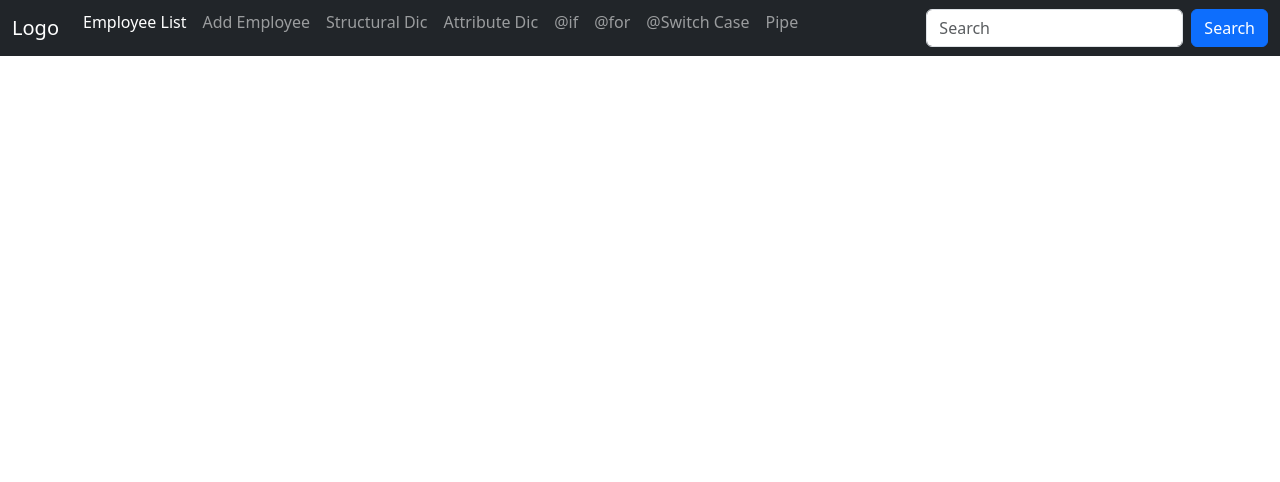
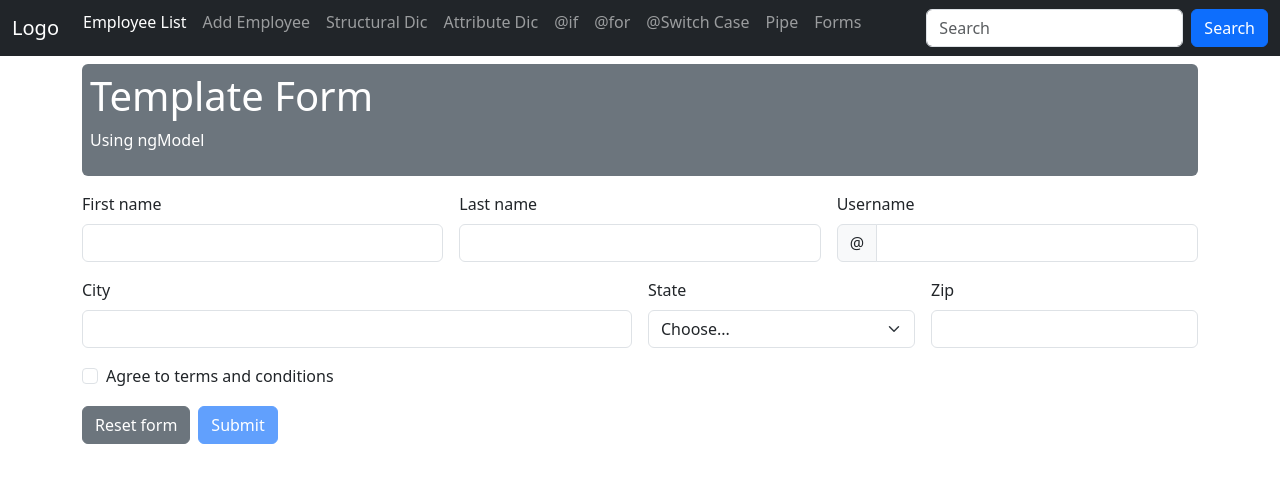
Before and after one commit to KalpeshBhatkar/Angular18_YT_Course_V2, an Angular app: page /template in a window 1280 px wide. Before the commit this address led to /. Shown: the top 482 px of the page. Built offline with nearby package versions, Linux system fonts and the light colour scheme.

Commit message:
Part 11 Template Form and Validation

```diff
--- a/src/app/app.component.html
+++ b/src/app/app.component.html
@@ -47,6 +47,9 @@
         <li class="nav-item" style="margin-top:-12px;">
           <a class="nav-link" routerLink="pipe">Pipe</a>
         </li>
+        <li class="nav-item" style="margin-top:-12px;">
+          <a class="nav-link" routerLink="template">Forms</a>
+        </li>
       </ul>
       <form class="d-flex">
         <input class="form-control me-2" type="text" placeholder="Search">
--- a/src/app/app.routes.ts
+++ b/src/app/app.routes.ts
@@ -8,6 +8,7 @@ import { IfelseComponent } from './components/controlFlow/ifelse/ifelse.componen
 import { ForComponent } from './components/controlFlow/for/for.component';
 import { SwitchComponent } from './components/controlFlow/switch/switch.component';
 import { PipeComponent } from './components/pipe/pipe.component';
+import { TemplateComponent } from './components/forms/template/template.component';
 
 export const routes: Routes = [
     {
@@ -45,5 +46,9 @@ export const routes: Routes = [
     {
         path: 'pipe',
         component: PipeComponent
+    },
+    {
+        path: 'template',
+        component: TemplateComponent
     }
 ];
--- /dev/null
+++ b/src/app/components/forms/template/template.component.html
@@ -0,0 +1,77 @@
+<div class="mt-2 p-2 bg-secondary text-white rounded">
+    <h1>Template Form</h1>
+    <p>Using ngModel</p>
+</div>
+
+<form class="row pt-3 g-3 " #form="ngForm" >
+  <div class="col-md-4">
+    <label for="validationCustom01" class="form-label">First name</label>
+    <input type="text" #fName="ngModel" [(ngModel)]="studentObj.firstName" name="firstName" class="form-control" id="validationCustom01" required minlength="3" >
+    <div class="text-danger">
+        @if((fName.touched || fName.dirty) && fName.errors?.['required'])
+        {
+            <span>This is Required</span>
+        }
+        @else if((fName.touched || fName.dirty) && fName.errors?.['minlength'])
+        {
+            <span>Min 3 Char Required</span>
+        }
+    </div>
+    <!-- <div>
+      {{fName.errors | json}}
+    </div> -->
+  </div>
+
+  <div class="col-md-4">
+    <label for="validationCustom02" class="form-label">Last name</label>
+    <input type="text" [(ngModel)]="studentObj.lastName" name="lastName" class="form-control" id="validationCustom02" >
+  </div>
+
+  <div class="col-md-4">
+    <label for="validationCustomUsername" class="form-label">Username</label>
+    <div class="input-group">
+      <span class="input-group-text" id="inputGroupPrepend"><span>&#64;</span></span>
+      <input type="text" [(ngModel)]="studentObj.userName" name="userName" class="form-control" id="validationCustomUsername">
+    </div>
+  </div>
+
+  <div class="col-md-6">
+    <label for="validationCustom03" class="form-label">City</label>
+    <input type="text" [(ngModel)]="studentObj.city" name="city" class="form-control" id="validationCustom03">
+  </div>
+
+  <div class="col-md-3">
+    <label for="validationCustom04" class="form-label">State</label>
+    <select class="form-select" [(ngModel)]="studentObj.state" name="state" id="validationCustom04">
+      <option selected disabled value="">Choose...</option>
+      <option>Maharashtra</option>
+      <option>Goa</option>
+      <option>Panjab</option>
+    </select>
+  </div>
+
+  <div class="col-md-3">
+    <label for="validationCustom05" class="form-label">Zip</label>
+    <input type="text" [(ngModel)]="studentObj.zipCode" name="zipCode" class="form-control" id="validationCustom05" required>
+  </div>
+
+  <div class="col-12">
+    <div class="form-check">
+      <input class="form-check-input" type="checkbox" [(ngModel)]="studentObj.isAcceptTerms" name="isAcceptTerms" id="invalidCheck">
+      <label class="form-check-label" for="invalidCheck">
+        Agree to terms and conditions
+      </label>
+      <div class="invalid-feedback">
+        You must agree before submitting.
+      </div>
+    </div>
+  </div>
+
+  <div class="col-12">
+    <button class="btn btn-secondary" type="button" (click)="resetForm()" >Reset form</button>
+    <button class="btn btn-primary mx-2" type="button" [disabled]="form.invalid" (click)="onSubmit()">Submit</button>
+  </div>
+</form>
+<div>
+    {{formValue | json}}
+</div>
--- /dev/null
+++ b/src/app/components/forms/template/template.component.ts
@@ -0,0 +1,43 @@
+import { JsonPipe } from '@angular/common';
+import { Component } from '@angular/core';
+import { FormsModule } from '@angular/forms';
+
+@Component({
+  selector: 'app-template',
+  standalone: true,
+  imports: [FormsModule, JsonPipe],
+  templateUrl: './template.component.html',
+  styleUrl: './template.component.css'
+})
+export class TemplateComponent {
+
+  studentObj: any = {
+    firstName: '',
+    lastName: '',
+    userName: '',
+    city: '',
+    state: '',
+    zipCode: '',
+    isAcceptTerms: false
+  }
+
+  formValue: any;
+
+  onSubmit(){
+    debugger;
+    this.formValue = this.studentObj;
+  }
+
+  resetForm(){
+    this.studentObj = {
+    firstName: '',
+    lastName: '',
+    userName: '',
+    city: '',
+    state: '',
+    zipCode: '',
+    isAcceptTerms: false
+    }
+
+  }
+}
```
Also changed, not shown: src/app/components/forms/template/template.component.css (added), 1 other file (tests, documents, lock files or other folders).
